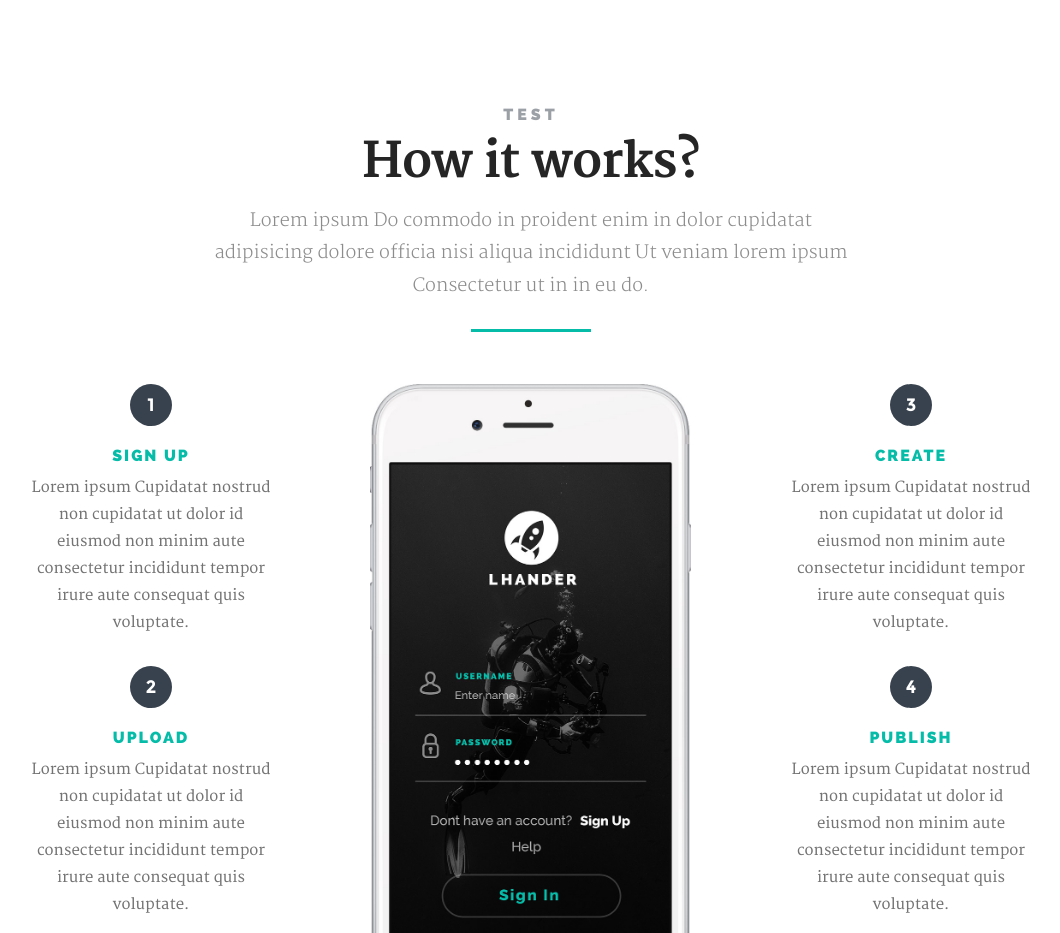
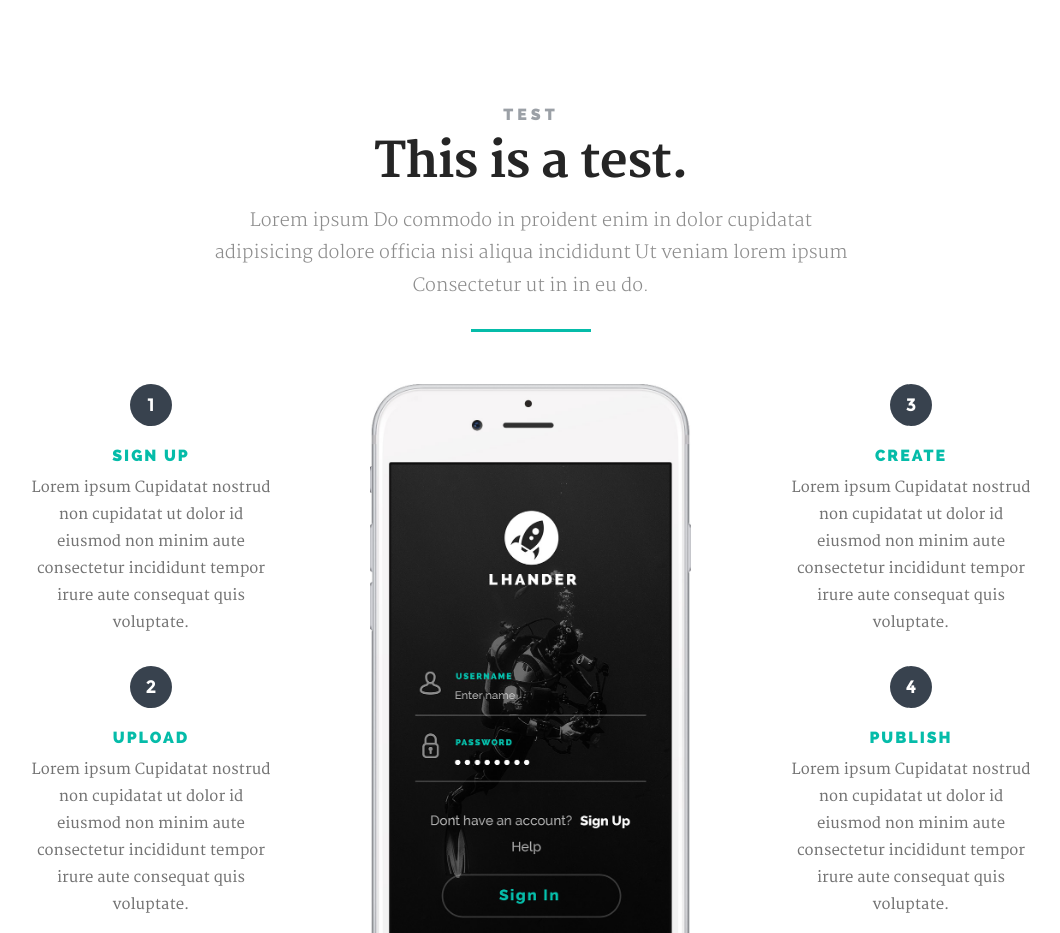
Before and after one commit to SuhyunHannahKim/SuhyunHannahKim.github.io, a plain HTML site: page index.html in a window 1280 px wide. Shown: the part 820-1753 px from the top of the page, without its empty margins (109-1169 px from the left). Drawn offline with Linux system fonts and the light colour scheme; files whose address does not match are found by name.

```diff
--- a/index.html
+++ b/index.html
@@ -109,7 +109,7 @@
    		<div class="col-twelve with-bottom-line">
 
    			<h5>Test</h5>
-   			<h1>How it works?</h1>
+   			<h1>This is a test.</h1>
 
    			<p class="lead">Lorem ipsum Do commodo in proident enim in dolor cupidatat adipisicing dolore officia nisi aliqua incididunt Ut veniam lorem ipsum Consectetur ut in in eu do.</p>
 
```
